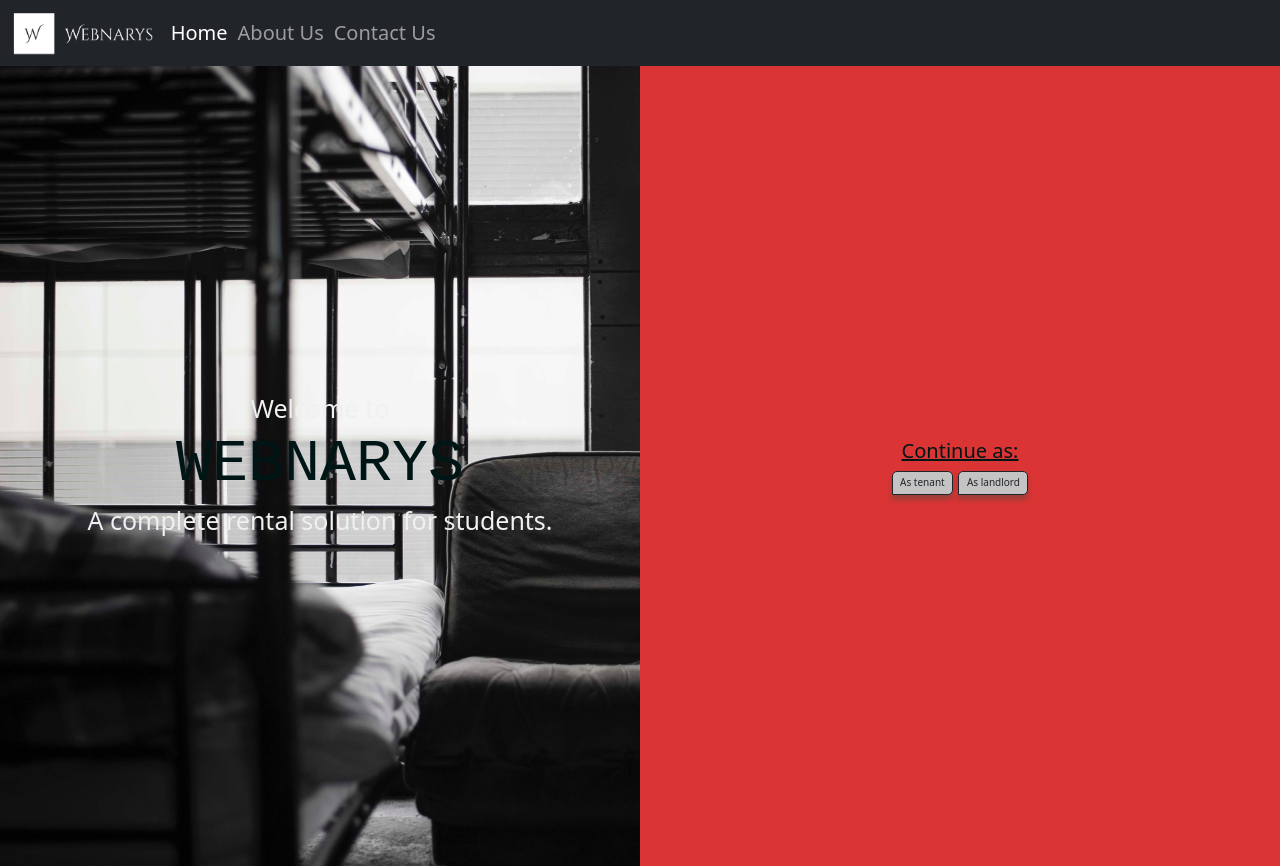
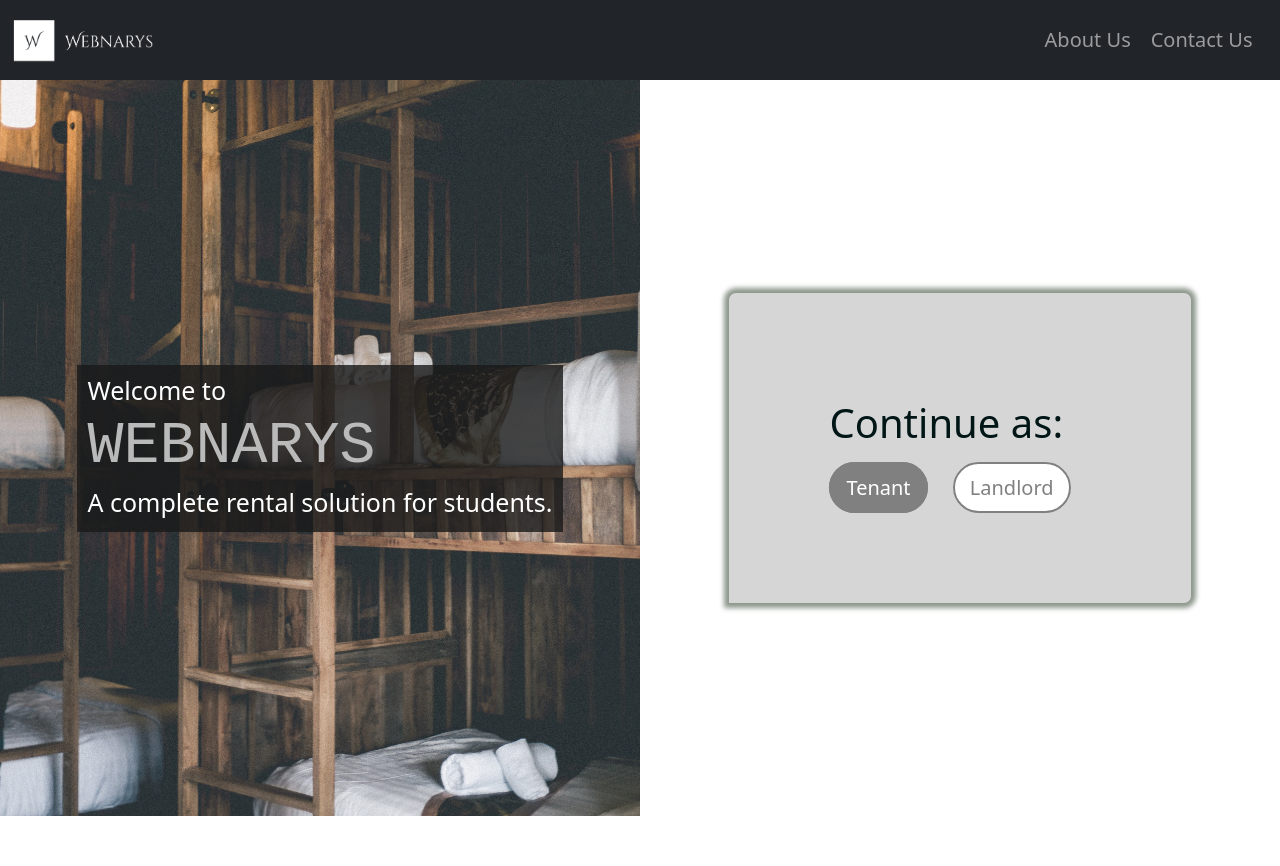
Before and after one commit to KoyalThakur/final-year-project, a Django app: page / in a window 1280 px wide. After the commit the page ends 816 px from the top, so only its background shows below. Run offline with Django 3.2, Linux system fonts and the light colour scheme.

Commit message:
desktop version styling done

```diff
--- a/Webnarys/static/style.css
+++ b/Webnarys/static/style.css
@@ -1,9 +1,10 @@
 @import url("https://fonts.googleapis.com/css2?family=Montserrat:wght@100;200;300;400&display=swap");
 
 :root {
-    --pri-font-color: #f0f0f0;
+    --pri-font-color: #ffffff;
     --sec-font-color: #001616;
-    --pri-background-color: #c4c4c4;
+    --pri-background-color: #ffffff;
+    --border-color:#808080;
 }
 
 * {
@@ -28,7 +29,7 @@ a {
 .index-container {
     display: flex;
     position: relative;
-    height: 100vh;
+    height: 92vh;
 }
 
 /* left section */
@@ -38,42 +39,93 @@ a {
     flex-direction: column;
     justify-content: center;
     align-items: center;
-    background: url("../static/images/landing-background-image.jpg");
+    background: url("../static/images/bk-image.jpg");
     background-size: cover;
     background-repeat: no-repeat;
+    background-position: center;
+    opacity: 0.9;
 }
 
 .landing-message {
     color: var(--pri-font-color);
+    font-weight: 200;
 }
 
 .company-name {
     font-size: 6rem;
     font-family: "Courier New";
+    color: #b3b3b3;
+    font-weight: 500;
+}
+
+.bg-text {
+    /* z-index: 5; */
+    background-color: rgb(0, 0, 0,0.8);
+    color: #ffffff;
+    padding: 1rem;
+    opacity: 1;
 }
 
 /* right section */
 .right-section {
     display: flex;
     flex: 1;
-    background-color: rgb(218, 52, 52);
+    background-color: var(--pri-background-color);
     flex-direction: column;
     justify-content: center;
     align-items: center;
 }
 
-.btn-container-label{
-    text-decoration:underline;
+.right-section-container{
+    box-shadow:0 0 0.5rem 0.5rem rgb(65 81 64 / 60%) ;
+    padding: 10rem;
+    border-radius: 0.7rem 0.7rem 0.7rem 0rem;
+    background-color: #d6d6d6;
 }
 
-.btn-container{
+.btn-container-label {
+    font-size: 4rem;
+    margin: 0rem 2rem 2rem 0rem;
+}
+
+.btn-container {
     flex-direction: row;
 }
 
-.btn{
-    border-radius: 0.5rem 0.5rem 0.5rem 0rem;
-    border: 0.1rem solid;
+.local-btn {
+    border-radius: 3rem;
     cursor: pointer;
-    box-shadow: 0 0.5rem 0.5rem rgb(65 81 64 / 40%);
+    border: 0.2rem solid var(--border-color);
+    color: var(--pri-font-color);
+    background-color: var(--border-color);
+    padding: 1rem 1.5rem;
+    font-weight: 500;
+    margin-right: 2rem;
+}
+
+.landlord-btn{
     background-color: var(--pri-background-color);
+    color:var(--border-color) ;
 }
+
+/******** Navigation bar ******/
+.navbar-expand-lg .navbar-nav{
+    margin-left: auto;
+    margin-right: 0;
+}
+
+.navbar-collapse{
+    margin: 1rem;
+    max-width: fit-content;
+}
+
+.nav-link{
+    padding: 0.5rem;
+    margin: 0.5rem;
+}
+
+@media (min-width: 992px){
+    /* .collapse .navbar-collapse{
+        margin-left: auto;
+    } */
+}
--- a/Webnarys/templates/base.html
+++ b/Webnarys/templates/base.html
@@ -21,7 +21,7 @@
 <body>
   <nav class="navbar navbar-expand-lg navbar-dark bg-dark">
     <div class="container-fluid">
-      <a class="navbar-brand" href="#"><img src="../static/images/logo.png" alt="company-logo" height="50x"
+      <a class="navbar-brand" href="/"><img src="../static/images/logo.png" alt="company-logo" height="50x"
           width="auto" /></a>
       <button class="navbar-toggler" type="button" data-bs-toggle="collapse" data-bs-target="#navbarSupportedContent"
         aria-controls="navbarSupportedContent" aria-expanded="false" aria-label="Toggle navigation">
@@ -29,9 +29,9 @@
       </button>
       <div class="collapse navbar-collapse" id="navbarSupportedContent">
         <ul class="navbar-nav me-auto mb-2 mb-lg-0">
-          <li class="nav-item">
+          <!-- <li class="nav-item">
             <a class="nav-link active" aria-current="page" href="/">Home</a>
-          </li>
+          </li> -->
           <li class="nav-item">
             <a class="nav-link" href="/about">About Us</a>
           </li>
--- a/Webnarys/templates/index.html
+++ b/Webnarys/templates/index.html
@@ -5,17 +5,21 @@
 
 <main class="index-container">
     <section class="left-section">
-        <h1 class="landing-message">Welcome to </h1>
-        <h1 class="company-name">
-            WEBNARYS
-        </h1>
-        <h1 class="landing-message">A complete rental solution for students.</h1>
+        <div class="bg-text">
+            <h1 class="landing-message ">Welcome to </h1>
+            <h1 class="company-name ">
+                WEBNARYS
+            </h1>
+            <h1 class="landing-message ">A complete rental solution for students.</h1>
+        </div>
     </section>
     <section class="right-section">
+    <div class="right-section-container">
         <div class="btn-container-label">Continue as: </div>
         <div class="button-container">
-            <a href="/searchResult" class="tenant-btn btn">As tenant</a>
-            <a href="/signIn" class="landlord-btn btn">As landlord</a>
+            <a href="/searchResult" class="tenant-btn local-btn">Tenant</a>
+            <a href="/signIn" class="landlord-btn local-btn">Landlord</a>
+        </div>
         </div>
     </section>
 </main>
```
Also changed, not shown: Webnarys/static/images/bk-image.jpg (added).
